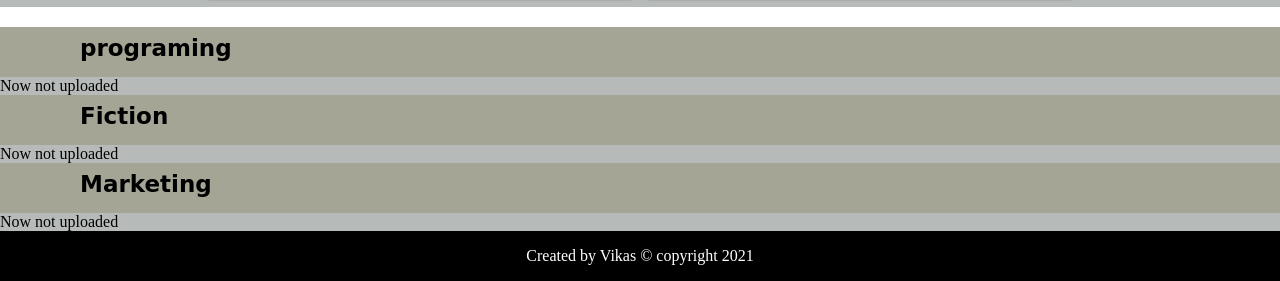
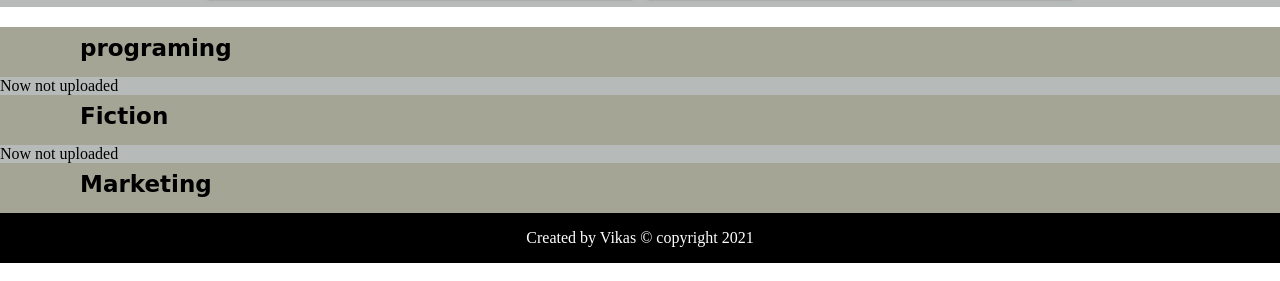
Before and after one commit to vikas6377297826/VBooks.gitHub.io, a plain HTML site: page index.html in a window 1280 px wide. Shown: the part 2364-2645 px from the top of the page. Drawn offline with Linux system fonts and the light colour scheme.

Commit message:
first change

```diff
--- a/index.html
+++ b/index.html
@@ -164,7 +164,7 @@
       </div>
       <div class="marketing book" id="marketing">
         <h1 class="heading">Marketing</h1>
-        <p>Now not uploaded</p>
+        <p></p>
       </div>
     </section>
     <footer id="footer">
```
